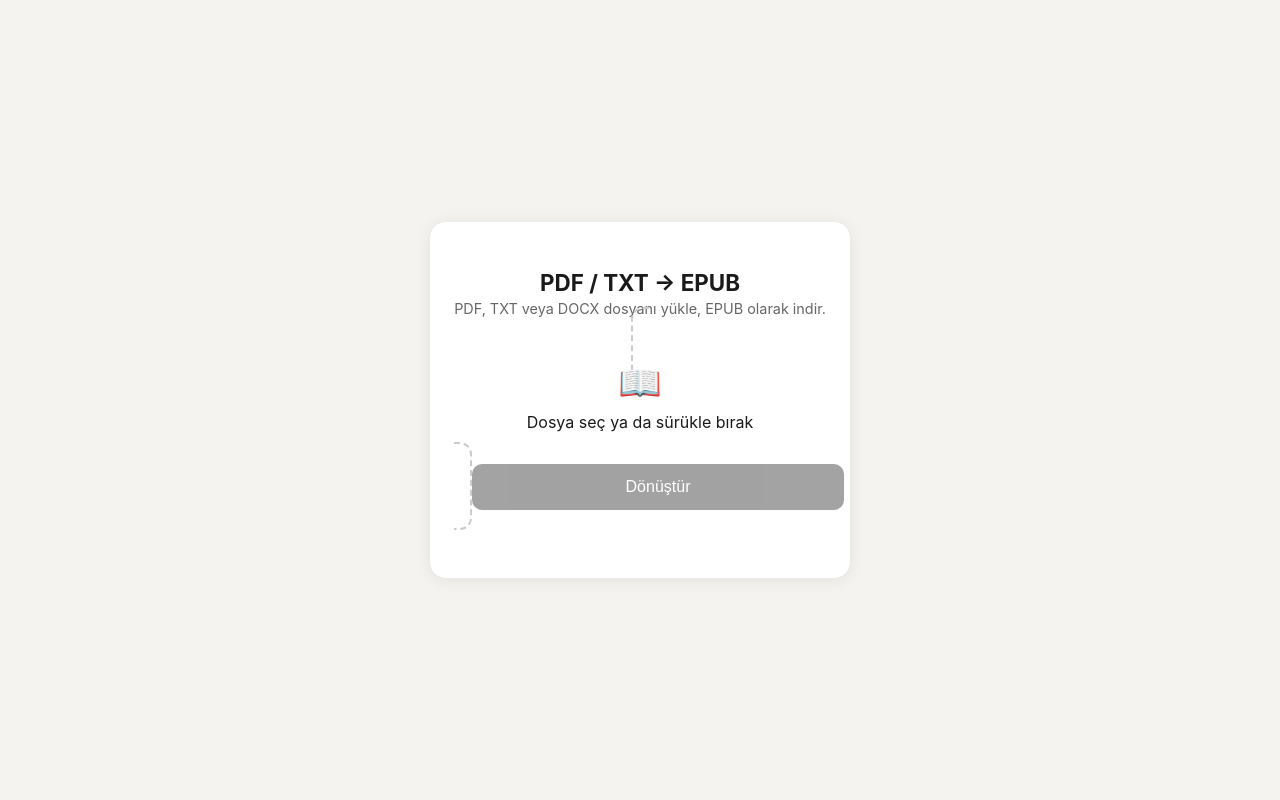
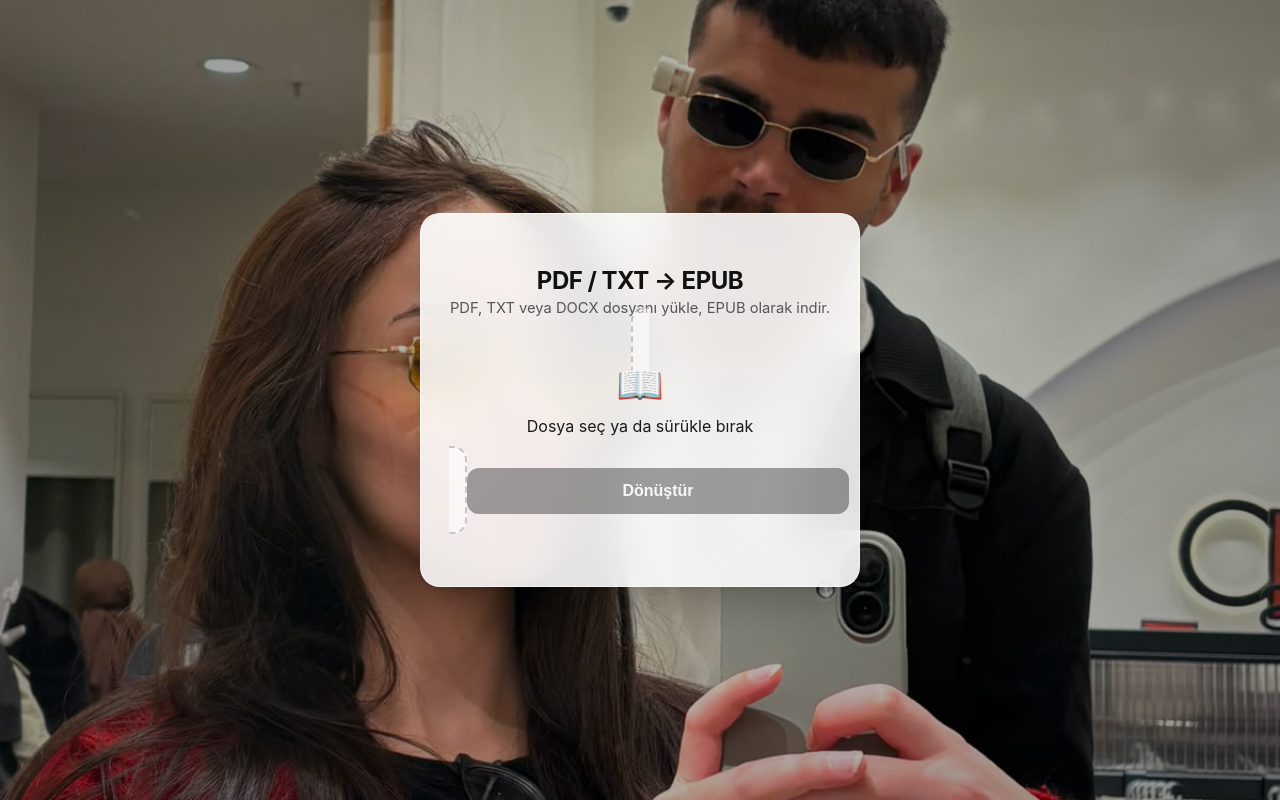
Before and after one commit to lones0/pdf2epub, a Flask app: page / in a window 1280 px wide. Run offline with Flask 3, Linux system fonts and the light colour scheme.

Commit message:
Add high quality custom background photo and glassmorphism UI design

```diff
--- a/templates/index.html
+++ b/templates/index.html
@@ -3,73 +3,115 @@
 <head>
 <meta charset="UTF-8">
 <meta name="viewport" content="width=device-width, initial-scale=1.0">
-<title>PDF → EPUB</title>
+<title>Aşkımın Sitesi - PDF & TXT → EPUB</title>
 <style>
   :root { color-scheme: light; }
   * { box-sizing: border-box; }
   body {
     margin: 0;
     font-family: -apple-system, BlinkMacSystemFont, "Segoe UI", Roboto, sans-serif;
-    background: #f4f3f0;
     color: #1a1a1a;
     display: flex;
     min-height: 100vh;
     align-items: center;
     justify-content: center;
     padding: 20px;
+    position: relative;
+    background-color: #1a1a1a;
+  }
+  .bg-image {
+    position: fixed;
+    top: 0; left: 0; right: 0; bottom: 0;
+    background: url('/static/background.jpeg') no-repeat center center;
+    background-size: cover;
+    z-index: -2;
+    filter: brightness(0.95);
+  }
+  .bg-overlay {
+    position: fixed;
+    top: 0; left: 0; right: 0; bottom: 0;
+    background: radial-gradient(circle at center, rgba(0, 0, 0, 0.12) 0%, rgba(0, 0, 0, 0.42) 100%);
+    z-index: -1;
   }
   .card {
-    background: #fff;
-    border-radius: 16px;
-    padding: 32px 24px;
-    max-width: 420px;
+    background: rgba(255, 255, 255, 0.88);
+    backdrop-filter: blur(20px);
+    -webkit-backdrop-filter: blur(20px);
+    border: 1px solid rgba(255, 255, 255, 0.6);
+    border-radius: 20px;
+    padding: 36px 28px;
+    max-width: 440px;
     width: 100%;
-    box-shadow: 0 2px 16px rgba(0,0,0,0.08);
+    box-shadow: 0 16px 40px rgba(0, 0, 0, 0.25), 0 2px 6px rgba(0, 0, 0, 0.08);
     text-align: center;
+    animation: fadeIn 0.6s ease-out;
   }
-  h1 { font-size: 1.4rem; margin-bottom: 4px; }
-  p.subtitle { color: #666; font-size: 0.9rem; margin-top: 0; margin-bottom: 24px; }
+  @keyframes fadeIn {
+    from { opacity: 0; transform: translateY(12px) scale(0.98); }
+    to { opacity: 1; transform: translateY(0) scale(1); }
+  }
+  h1 { font-size: 1.5rem; margin-bottom: 4px; font-weight: 700; color: #111; letter-spacing: -0.5px; }
+  p.subtitle { color: #555; font-size: 0.92rem; margin-top: 0; margin-bottom: 24px; }
   .drop-zone {
-    border: 2px dashed #ccc;
-    border-radius: 12px;
+    border: 2px dashed rgba(0, 0, 0, 0.2);
+    border-radius: 14px;
     padding: 32px 16px;
     cursor: pointer;
-    transition: border-color 0.2s, background 0.2s;
+    background: rgba(255, 255, 255, 0.55);
+    transition: all 0.25s ease;
   }
-  .drop-zone.dragover { border-color: #444; background: #fafafa; }
+  .drop-zone:hover, .drop-zone.dragover {
+    border-color: #1a1a1a;
+    background: rgba(255, 255, 255, 0.85);
+    transform: translateY(-2px);
+    box-shadow: 0 4px 12px rgba(0,0,0,0.06);
+  }
   .drop-zone input { display: none; }
-  .drop-zone .icon { font-size: 2.2rem; margin-bottom: 8px; }
-  .filename { margin-top: 12px; font-size: 0.9rem; color: #333; word-break: break-all; }
+  .drop-zone .icon { font-size: 2.4rem; margin-bottom: 8px; }
+  .filename { margin-top: 12px; font-size: 0.9rem; color: #222; font-weight: 500; word-break: break-all; }
   button {
     margin-top: 20px;
     width: 100%;
     padding: 14px;
     border: none;
-    border-radius: 10px;
+    border-radius: 12px;
     background: #1a1a1a;
     color: #fff;
     font-size: 1rem;
+    font-weight: 600;
     cursor: pointer;
-    transition: opacity 0.2s;
+    box-shadow: 0 4px 14px rgba(0,0,0,0.18);
+    transition: all 0.2s ease;
   }
-  button:disabled { opacity: 0.4; cursor: not-allowed; }
+  button:hover:not(:disabled) {
+    background: #333;
+    transform: translateY(-1px);
+    box-shadow: 0 6px 18px rgba(0,0,0,0.25);
+  }
+  button:disabled {
+    opacity: 0.4;
+    cursor: not-allowed;
+    box-shadow: none;
+    transform: none;
+  }
   .status { margin-top: 16px; font-size: 0.9rem; min-height: 20px; }
   .status.error { color: #c0392b; }
-  .status.success { color: #27ae60; font-weight: 500; }
+  .status.success { color: #27ae60; font-weight: 600; }
   .error-box {
     margin-top: 14px;
-    padding: 12px;
+    padding: 14px;
     background: #fdf0ed;
     border: 1px solid #fad2cb;
-    border-radius: 8px;
+    border-radius: 10px;
     text-align: left;
     font-size: 0.85rem;
     color: #b33927;
+    line-height: 1.45;
   }
   .error-box strong { display: block; margin-bottom: 4px; }
   .details-pre {
-    margin: 6px 0 0 0;
-    padding: 8px;
+    margin: 8px 0 0 0;
+    padding: 8px 10px;
     background: #fff;
     border: 1px solid #f2c0b7;
     border-radius: 6px;
@@ -95,6 +137,8 @@
 </style>
 </head>
 <body>
+  <div class="bg-image"></div>
+  <div class="bg-overlay"></div>
   <div class="card">
     <h1>PDF / TXT → EPUB</h1>
     <p class="subtitle">PDF, TXT veya DOCX dosyanı yükle, EPUB olarak indir.</p>
```
Also changed, not shown: static/background.jpeg (added).
